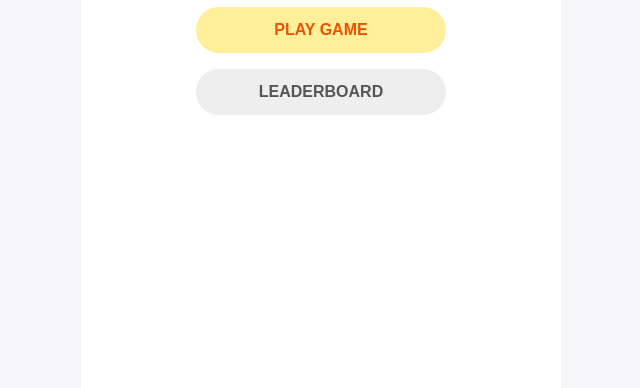
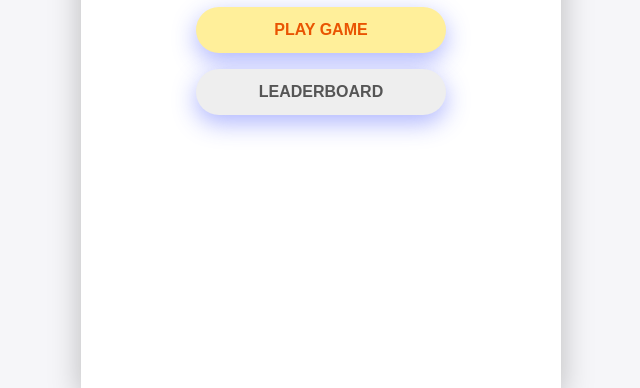
Before and after one commit to urbanhuddlre/menujuwww, a plain HTML site: page index.html in a window 1280 px wide. Shown: the part 412-800 px from the top of the page, without its empty margins (319-959 px from the left). Drawn offline with Linux system fonts and the light colour scheme.

Commit message:
index.html

```diff
--- a/index.html
+++ b/index.html
@@ -54,7 +54,7 @@
             max-height: 100vh;
             background: #ffffff;
             position: relative;
-            box-shadow: #e95500;
+            box-shadow: 0 10px 30px rgba(0, 0, 0, 0.25);
             display: flex;
             flex-direction: column;
             overflow: hidden;
@@ -106,7 +106,7 @@
             border-radius: 25px;
             cursor: pointer !important;
             pointer-events: auto !important;
-            box-shadow: #3447fd;
+            box-shadow: 0 8px 25px rgba(52, 71, 253, 0.4);
             transition: transform 0.1s;
             margin: 8px 0;
             width: 80%;
```
